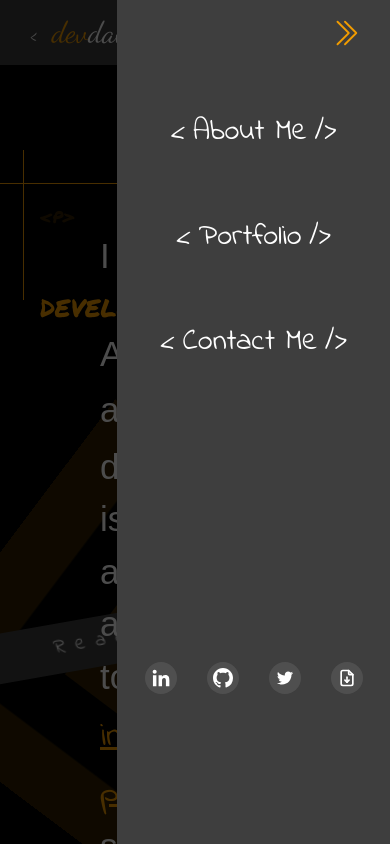
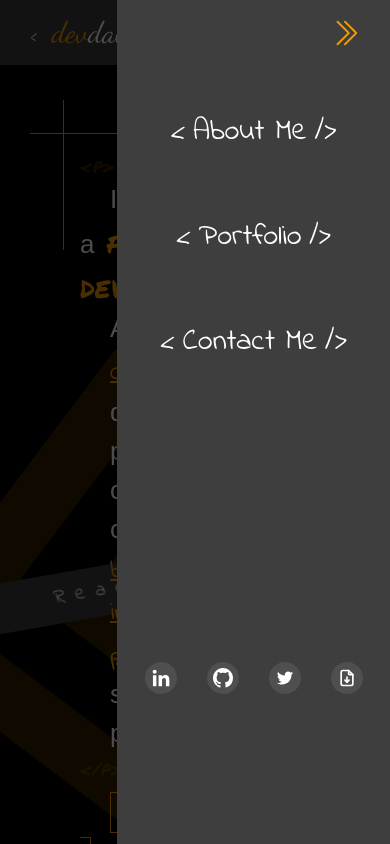
Before and after one commit to Davetech101/portfolio, a Next.js app: page / in a window 390 px wide. Both pictures are taken after a click on the button 345 px from the left and 32 px from the top of the page. Built offline with nearby package versions, Linux system fonts and the light colour scheme; a web font is replaced by a local one.

Commit message:
section como

```diff
--- a/components/Navbar.jsx
+++ b/components/Navbar.jsx
@@ -28,6 +28,7 @@ const Navbar = () => {
     return (
       <li key={link.href}>
         <Link
+          onClick={() => setShowNav(false)}
           passHref
           href={link.href}
           className={
@@ -88,7 +89,10 @@ const Navbar = () => {
         </button>
 
         <div className="menu">
-          <div onClick={() => setShowNav(false)} className={showNav ? "modal show" : "modal"}></div>
+          <div
+            onClick={() => setShowNav(false)}
+            className={showNav ? "modal show" : "modal"}
+          ></div>
 
           <div className={showNav ? "mobileNav show" : "mobileNav"}>
             <nav>
--- /dev/null
+++ b/components/Section.jsx
@@ -0,0 +1,11 @@
+import styled from "styled-components";
+
+const SSection = styled.section`
+  overflow: hidden;
+  height: 100vh;
+`;
+const Section = ({ children }) => {
+  return <SSection>{children}</SSection>;
+};
+
+export default Section;
--- a/pages/index.js
+++ b/pages/index.js
@@ -1,10 +1,11 @@
 import Hero from "@/components/Hero";
 import Navbar from "@/components/Navbar";
+import Section from "@/components/Section";
 
 export default function Home() {
   return (
-    <section className="overflow-hidden h-screen">
-    <Hero/>
-    </section>
-  )
+    <Section>
+      <Hero />
+    </Section>
+  );
 }
--- a/styles/styledcomponents/StyledHero.jsx
+++ b/styles/styledcomponents/StyledHero.jsx
@@ -8,13 +8,13 @@ const StyledHero = styled.section`
   justify-content: center;
   position: relative;
 
-  .code{
+  .code {
     color: #f19c0036;
-    font-size:100rem;
-    animation:rotate 80s infinite;
-    position:absolute;
-    top:0;
-    right:-70rem;
+    font-size: 100rem;
+    animation: rotate 80s infinite;
+    position: absolute;
+    top: 0;
+    right: -70rem;
   }
 
   @keyframes rotate {
@@ -23,7 +23,7 @@ const StyledHero = styled.section`
     }
 
     100% {
-      transform:rotate(360deg);
+      transform: rotate(360deg);
     }
   }
 
@@ -32,7 +32,8 @@ const StyledHero = styled.section`
     margin-top: 6rem;
   }
 
-  .po, .pe{
+  .po,
+  .pe {
     font-family: "Permanent Marker", cursive;
     color: #f19c0036;
     font-size: 2rem;
@@ -49,32 +50,32 @@ const StyledHero = styled.section`
   @keyframes vertical {
     0% {
       transform: translateY(4rem);
-      opacity:0;
+      opacity: 0;
     }
 
-    75%{
+    75% {
       transform: translateY(-1rem);
     }
 
     100% {
       transform: translateY(0);
-      opacity:1;
+      opacity: 1;
     }
   }
 
   @keyframes horizontal {
     0% {
       transform: translateX(4rem);
-      opacity:0;
+      opacity: 0;
     }
 
-    75%{
+    75% {
       transform: translateX(-1rem);
     }
 
     100% {
       transform: translateX(0);
-      opacity:1;
+      opacity: 1;
     }
   }
 
@@ -83,17 +84,17 @@ const StyledHero = styled.section`
     z-index: 40;
     position: relative;
     font-family: "Sono", sans-serif;
-    animation:p 2s;
-    margin-left:6rem;
+    animation: p 2s;
+    margin-left: 6rem;
   }
 
   @keyframes p {
     0% {
-      opacity:0;
+      opacity: 0;
     }
 
     100% {
-      opacity:1;
+      opacity: 1;
     }
   }
 
@@ -104,8 +105,8 @@ const StyledHero = styled.section`
     display: inline;
   }
 
-  .cta{
-    margin-left:6rem;
+  .cta {
+    margin-left: 6rem;
   }
 
   a {
@@ -115,7 +116,7 @@ const StyledHero = styled.section`
     padding: 1rem 1.5rem;
     margin: 0 1rem 0 0;
     position: relative;
-    color:white;
+    color: white;
   }
 
   a::before {
@@ -169,17 +170,17 @@ const StyledHero = styled.section`
   @keyframes marquee {
     0% {
       transform: rotate(0) translateX(-80rem);
-      opacity:0;
+      opacity: 0;
     }
 
     10% {
       transform: rotate(-10deg) translateX(-40rem);
-      opacity:0;
+      opacity: 0;
     }
 
     100% {
       transform: rotate(-10deg) translateX(0);
-      opacity:1;
+      opacity: 1;
     }
   }
   .marquee-1 li {
@@ -191,8 +192,8 @@ const StyledHero = styled.section`
     display: flex;
     align-items: center;
     gap: 1rem;
-    font-family: 'Indie Flower', cursive;
-    letter-spacing:1rem;
+    font-family: "Indie Flower", cursive;
+    letter-spacing: 1rem;
   }
 
   .marquee li::before {
@@ -206,9 +207,55 @@ const StyledHero = styled.section`
     border-radius: 50%;
   }
 
-  .underline{
+  .underline {
     color: #f19c00;
-    font-family: 'Indie Flower', cursive;
+    font-family: "Indie Flower", cursive;
+  }
+
+  @media only screen and (max-width: 1000px) {
+    padding: 4rem 10rem;
+    margin-top: 5rem;
+
+    p {
+      font-size: 3rem;
+    }
+  }
+
+  @media only screen and (max-width: 850px) {
+    padding: 4rem 8rem;
+
+    p {
+      font-size: 2.8rem;
+      margin-left: 3rem;
+    }
+
+    a {
+      font-size: 2rem;
+      padding: 0.5rem 1rem;
+      font-size: 2.8rem;
+    }
+
+    .cta {
+      margin-left: 3rem;
+    }
+  }
+
+  @media only screen and (max-width: 715px) {
+    padding: 4rem 8rem;
+
+    p {
+      font-size: 2.6rem;
+      margin-left: 3rem;
+    }
+
+    a {
+      font-size: 2rem;
+      padding: 0.5rem 1rem;
+    }
+
+    .cta {
+      margin-left: 3rem;
+    }
   }
 `;
 
```
